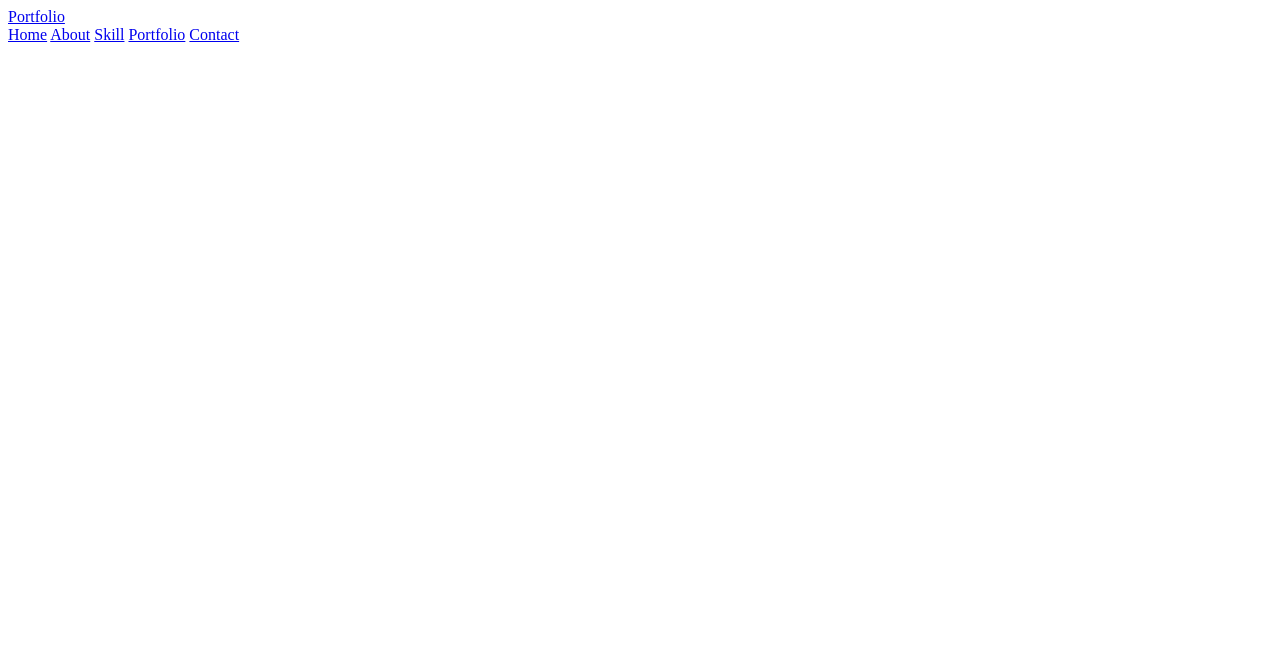
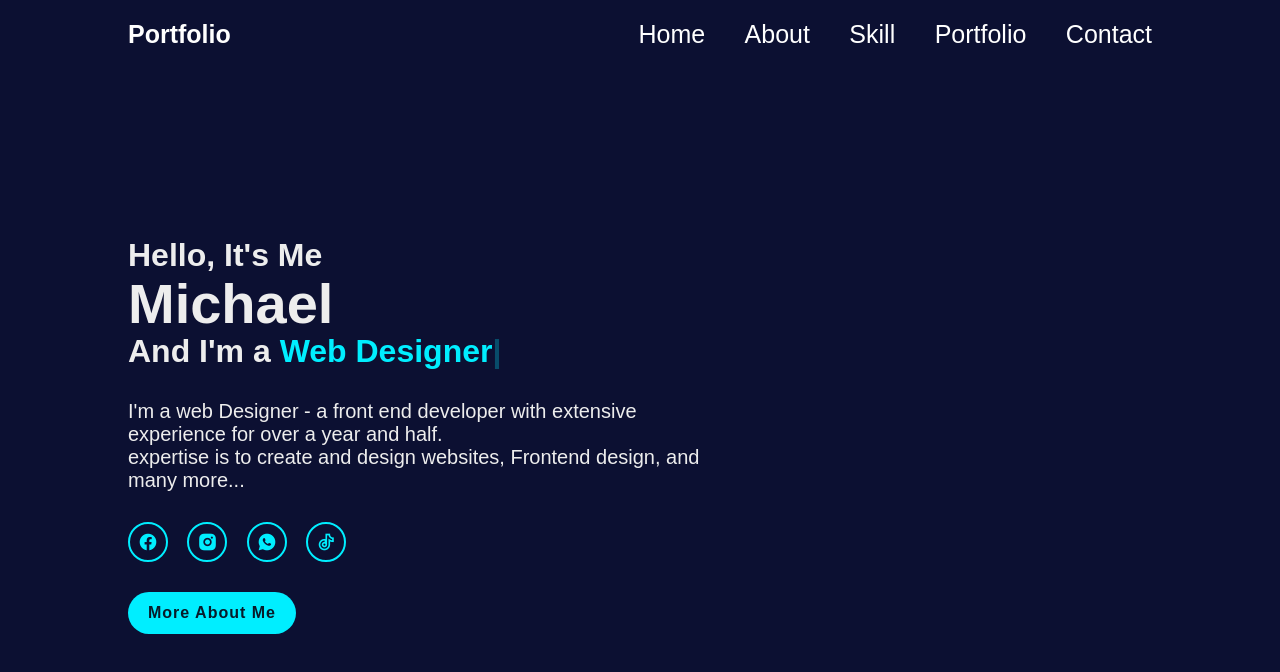
Before and after one commit to XyonShadow/Portfolio-site, a plain HTML site: page index.html in a window 1280 px wide. Drawn offline with nearby package versions, Linux system fonts and the light colour scheme.

Commit message:
Added home content including styles

```diff
--- a/index.html
+++ b/index.html
@@ -4,6 +4,9 @@
     <meta charset="UTF-8">
     <meta name="viewport" content="width=device-width, initial-scale=1.0">
     <title>Portfolio Site</title>
+    <link rel="stylesheet" href="style.css">
+    <link href="https://cdn.jsdelivr.net/npm/remixicon@4.6.0/fonts/remixicon.css" rel="stylesheet"/>
+    <script src="https://unpkg.com/typed.js@2.1.0/dist/typed.umd.js"></script>
 </head>
 <body>
     <header class="header">
@@ -17,5 +20,25 @@
             <a href="#">Contact</a>
         </nav>
     </header>
+    <section class="home">
+        <div class="home-content">
+            <h3>Hello, It's Me</h3>
+            <h1>Michael</h1>
+            <h3>And I'm a <span class="text"></span></h3>
+            <p>I'm a web Designer - a front end developer with extensive experience for over a year and half. <br>expertise is to create and design websites, Frontend design, and many more...</p>
+
+            <div class="home-sci">
+                <a href="#"><i class="ri-facebook-circle-fill"></i></a>
+                <a href="#"><i class="ri-instagram-fill"></i></a>
+                <a href="#"><i class="ri-whatsapp-fill"></i></a>
+                <a href="#"><i class="ri-tiktok-line"></i></a>
+            </div>
+            <a href="#" class="btn-box">More About Me</a>
+        </div>
+    </section>
+
+
+
+    <script src="script.js"></script>
 </body>
 </html>
--- a/script.js
+++ b/script.js
@@ -0,0 +1,7 @@
+var typed = new Typed(".text", {
+    strings: ["Frontend Developer" , "Web Designer", "Freelancer"],
+    typeSpeed: 50,
+    backSpeed: 50,
+    backDelay: 1000,
+    loop: true,
+})
--- a/style.css
+++ b/style.css
@@ -42,3 +42,74 @@ body{
 .navbar a:hover{
     color: #0ef;
 }
+
+.home{
+    position: relative;
+    width: 100%;
+    justify-content: space-between;
+    height: 100vh;
+    background: rgb(12, 16, 50);
+    display: flex;
+    align-items: center;
+    padding: 70px 10% 0;
+}
+
+.home-content{
+    max-width: 600px;
+}
+
+.home-content h3{
+    font-size: 32px;
+    font-weight: 700;
+}
+.home-content h3:nth-of-type(2){
+    margin-bottom: 30px;
+}
+.home-content h3 span{
+    color:#0ef
+}
+
+.home-content h1{
+    font-size: 56px;
+    font-weight: 700;
+    margin: -3px 0;
+}
+
+.home-content p{
+    font-size: 20px;
+}
+
+.home-sci a{
+    display: inline-flex;
+    justify-content: center;
+    align-items: center;
+    width: 40px;
+    height: 40px;
+    background: transparent;
+    border: 2px solid #0ef;
+    border-radius: 50%;
+    font-size: 20px;
+    color: #0ef;
+    text-decoration: none;
+    margin: 30px 15px 30px 0;
+}
+.home-sci a:hover{
+    background: #0ef;
+    color: #081b29;
+    box-shadow: 0 0 20px #0ef;
+}
+
+.btn-box{
+    display: inline-block;
+    padding: 12px 20px;
+    background: #0ef;
+    border-radius: 40px;
+    font-size: 16px;
+    color: #081b29;
+    letter-spacing: 1px;
+    text-decoration: none;
+    font-weight: 600;
+}
+.btn-box:hover{
+    box-shadow: 0 0 5px cyan, 0 0 25px cyan, 0 0 50px cyan, 0 0 100px cyan, 0 0 200px cyan;
+}
```
